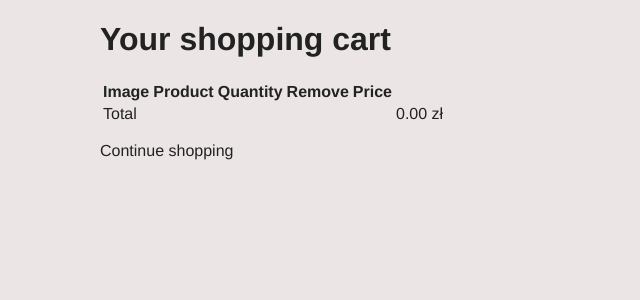
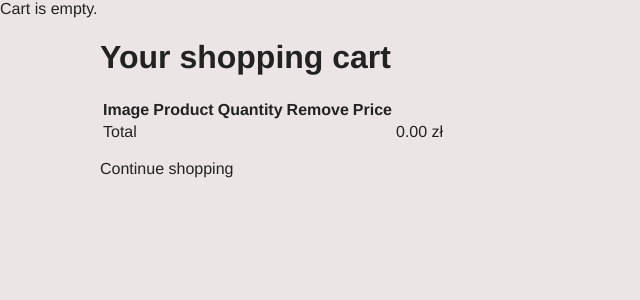
Before and after one commit to CrazyMonkey0/Shop, a Django app: page /cart/ in a window 1280 px wide. Shown: the part 90-390 px from the top of the page, without its empty margins (0-640 px from the left). Run offline with Django 4.2, Linux system fonts and the light colour scheme.

Commit message:
Creation of a context processor for the current shopping cart

```diff
--- /dev/null
+++ b/backend/cart/context_processors.py
@@ -0,0 +1,5 @@
+from .cart import Cart
+
+
+def cart(request):
+    return {'cart': Cart(request)}
--- a/backend/products/templates/products/base.html
+++ b/backend/products/templates/products/base.html
@@ -13,7 +13,19 @@
             <a href="/" class="logo">Shop</a>
         </div>
         <div id="subheader">
-            <div class="Cart"></div>
+            <div class="Cart">
+                {% with total_items=cart|length %}
+                {% if cart|length > 0 %}
+                Cart:
+                <a href="{% url 'cart:cart_detail' %}">
+                    {{ total_items }} product{{ total_items|pluralize:"s" }},
+                    {{ cart.get_total_price }} zł
+                </a>
+                {% else %}
+                Cart is empty.
+                {% endif %}
+                {% endwith %}
+            </div>
         </div>
         <div id="content">
             {% block content %}
--- a/backend/shop/settings.py
+++ b/backend/shop/settings.py
@@ -67,6 +67,7 @@ TEMPLATES = [
                 'django.template.context_processors.request',
                 'django.contrib.auth.context_processors.auth',
                 'django.contrib.messages.context_processors.messages',
+                'cart.context_processors.cart',
             ],
         },
     },
```
